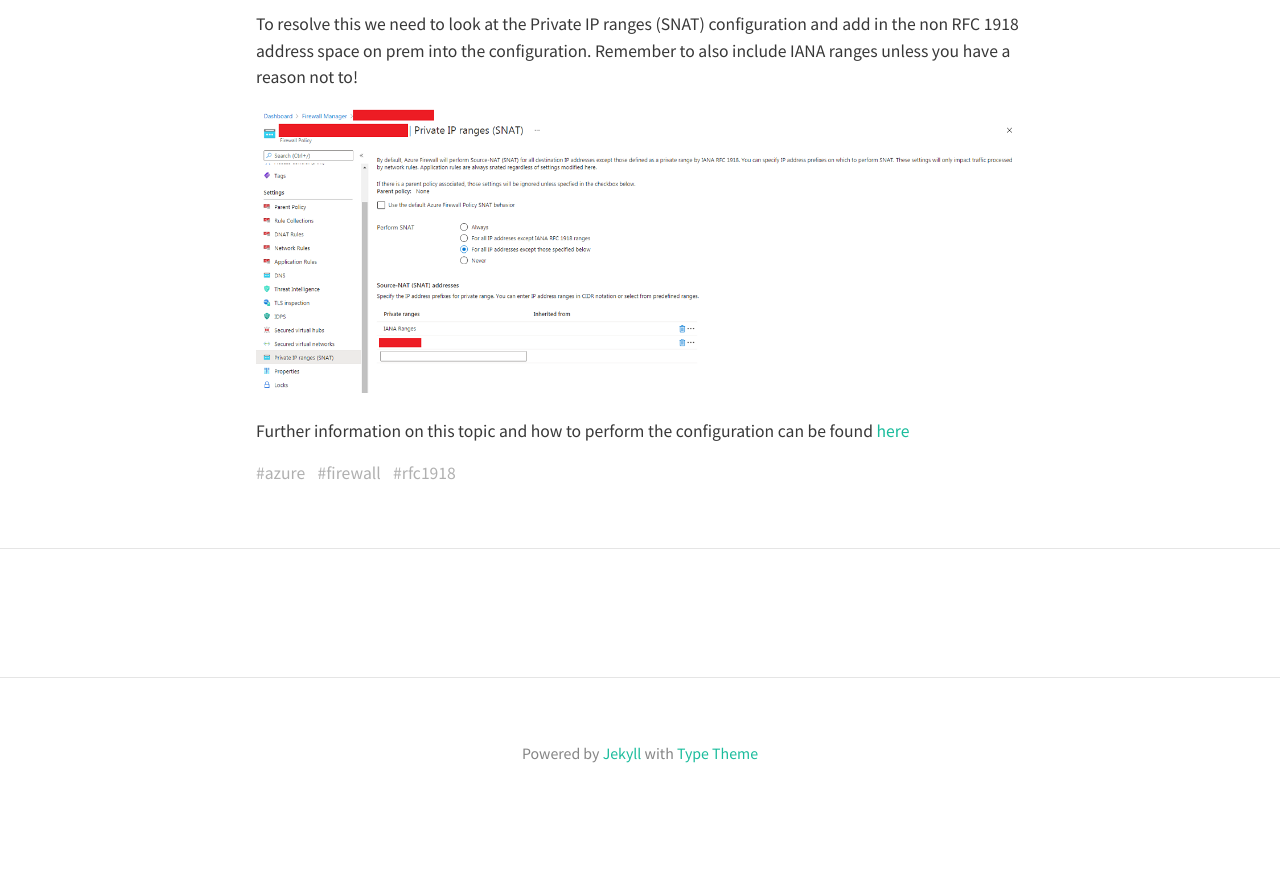
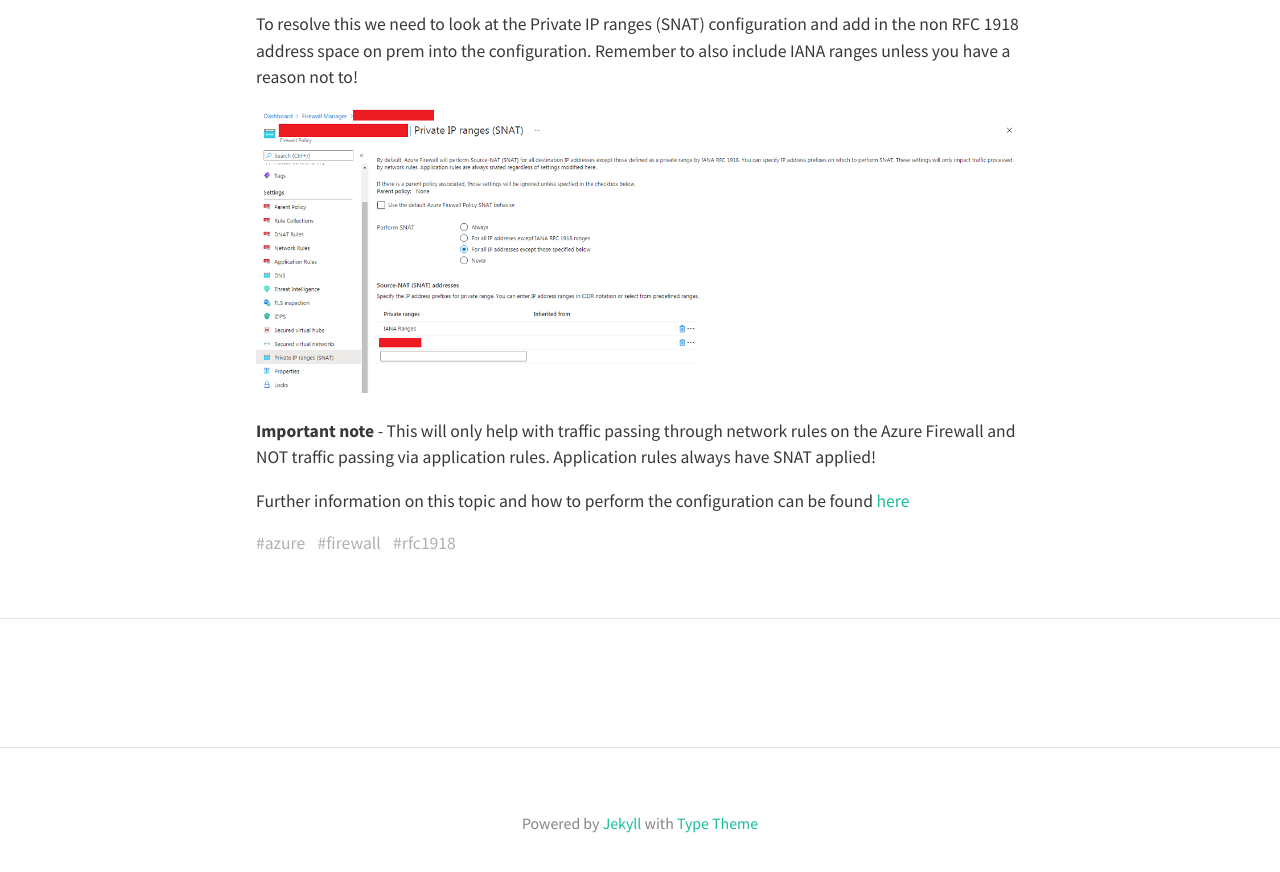
Before and after one commit to rossinthecloud/rossinthecloud.github.io, a Jekyll site: the page built from _posts/2021-08-12-AzureFirewallRFC1918.md, in a window 1280 px wide and 900 px high, scrolled down 998 px. Shown: the top 872 px of the window. Built offline with Jekyll 4.4.1, drawn with Linux system fonts in a browser that asks for light colours; nearby versions of some CDN libraries; comment, search, counter and statistics services are not loaded; before the commit the page ends 1827 px from its top, so only the background shows below that.

Commit message:
Add files via upload

```diff
--- a/_posts/2021-08-12-AzureFirewallRFC1918.md
+++ b/_posts/2021-08-12-AzureFirewallRFC1918.md
@@ -31,4 +31,6 @@ To resolve this we need to look at the Private IP ranges (SNAT) configuration an
 
 ![]({{ site.baseurl }}/assets/img/blog/2021-08-12-AzureFirewallRFC1918/1.png)
 
+**Important note** - This will only help with traffic passing through network rules on the Azure Firewall and NOT traffic passing via application rules. Application rules always have SNAT applied!
+
 Further information on this topic and how to perform the configuration can be found <a href="https://docs.microsoft.com/en-us/azure/firewall/snat-private-range">here</a>
```
